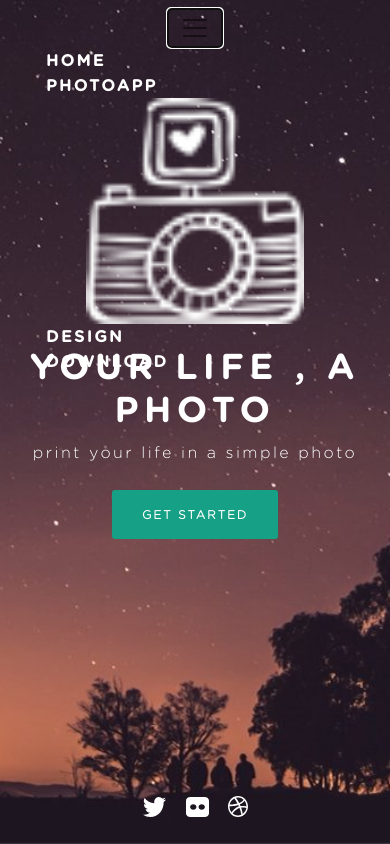
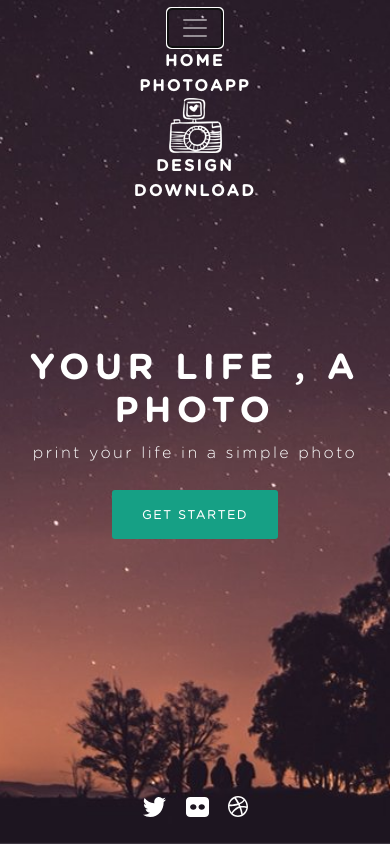
Before and after one commit to Mikelinsky/PSDtoHTML-Your_life_a_photo, a website: page index.html in a window 390 px wide. Both pictures are taken after a click on the button 195 px from the left and 65 px from the top of the page. Shown: the top 844 px of the page. Drawn offline with Linux system fonts and the light colour scheme.

Commit message:
add light hamburger

```diff
--- a/index.html
+++ b/index.html
@@ -15,13 +15,13 @@
                     HEADER & NAVBAR
 ------------------------------------------------------------------- -->
     <header id="navigation-bar">
-        <nav class="d-flex justify-content-center align-items-center navbar-expand-lg navbar navbar-light fixed-top">
+        <nav class="d-flex justify-content-center align-items-center navbar-expand-lg navbar navbar-dark fixed-top">
             <button class="navbar-toggler" type="button" data-toggle="collapse" data-target="#navbarSupportedContent" aria-controls="navbarSupportedContent"
                 aria-expanded="false" aria-label="Toggle navigation">
                 <span class="navbar-toggler-icon"></span>
             </button>
-            <div class="collapse navbar-collapse" id="navbarSupportedContent">
-                <ul class="navbar-nav">
+            <div class="collapse navbar-collapse justify-content-center align-items-center" id="navbarSupportedContent">
+                <ul class="navbar-nav justify-content-center align-items-center">
                     <li class="nav-item">
                         <a>home</a>
                     </li>
--- a/sass/style.scss
+++ b/sass/style.scss
@@ -54,8 +54,11 @@ header {
     nav {
         height: 130px;
         transition-duration: $transitionDuration;
+        .navbar-toggler-icon {
+
+        }
         div {
-            ul {
+            .navbar-nav {
                 padding: 0;
                 list-style-type: none;
                 margin: 0;
```
Also changed, not shown: css/style.css, css/style.prefixed.css, 2 other files.
